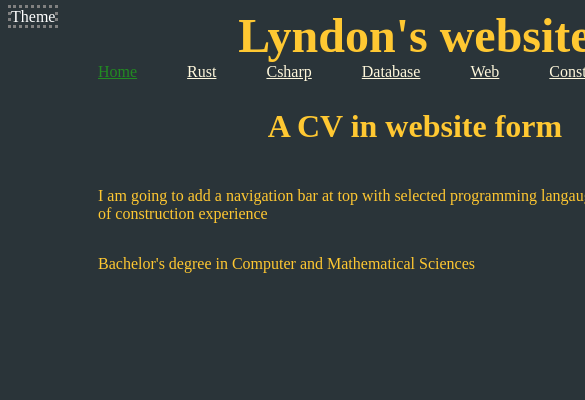
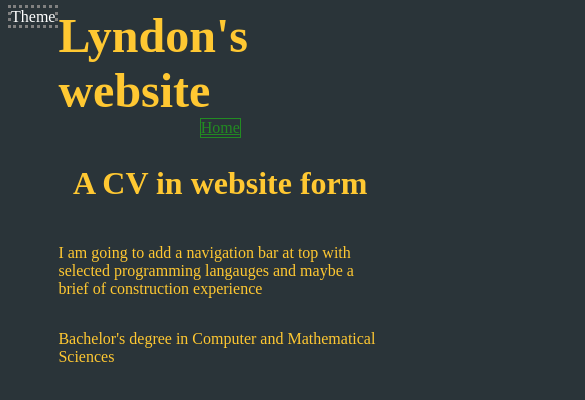
Before and after one commit to Lyndon-Mackay/lyndon-mackay.github.io, a Vue app: page / in a window 390 px wide. Shown: the top 400 px of the page, 585 px wide, since content can reach past the window. Built offline with nearby package versions, Linux system fonts and the light colour scheme.

Commit message:
Mobile dropdown

```diff
--- a/src/App.vue
+++ b/src/App.vue
@@ -25,13 +25,21 @@ const themeListDisplay = ref(false);
 watch(
   themes,
   () => {
-    setTheme(currentTheme.value);
+    for (let index = 0; index < routeAndStyleList.value.length; index++) {
+      const x = routeAndStyleList.value[index];
+      if (x.active) {
+        x.style = themeStoreInstance.getLinkActiveColour();
+      } else {
+        x.style = elementColour("a");
+      }
+    }
+    console.log("change");
   },
   { deep: true },
 );
 
 watch(currentTheme, () => {
-  setTheme(currentTheme.value);
+  console.log("current theme change");
 });
 
 function toggleThemeDisplay() {
@@ -114,13 +122,14 @@ router.afterEach((to) => {
     </section>
     <section></section>
 
-    <nav>
+    <nav class="mobile-dropdown">
       <RouterLink
         v-for="route in routeAndStyleList"
         :to="{ name: route.name }"
         :id="'route-' + route.name?.toString()"
         :key="route.name"
         :style="route.style"
+        class="mobile-dropdown-content"
         >{{ route.name }}</RouterLink
       >
     </nav>
--- a/src/assets/main.css
+++ b/src/assets/main.css
@@ -5,7 +5,7 @@ body {
 #app {
   display: grid;
   grid-template-areas: "gutter main";
-  grid-template-columns: 90px 9fr;
+  grid-template-columns: 1fr 9fr;
 }
 #contents {
   display: block;
@@ -78,3 +78,29 @@ ul {
   padding-left: 20px;
   display: inline-grid;
 }
+
+@media (max-width: 800px) {
+  .mobile-dropdown-content:not(.router-link-active) {
+    display: none;
+    z-index: 1;
+    opacity: 0;
+  }
+
+  .mobile-dropdown:hover .mobile-dropdown-content {
+    display: inline-block;
+    opacity: 100;
+    transition:
+      display 5s,
+      opacity 0.5s linear;
+  }
+
+  .mobile-dropdown {
+    display: flex;
+    flex-direction: column;
+    gap: 1px;
+  }
+  .mobile-dropdown-content {
+    border-style: solid;
+    border-width: 1px;
+  }
+}
```
Also changed, not shown: 17 other files (tests, documents, lock files or other folders).
